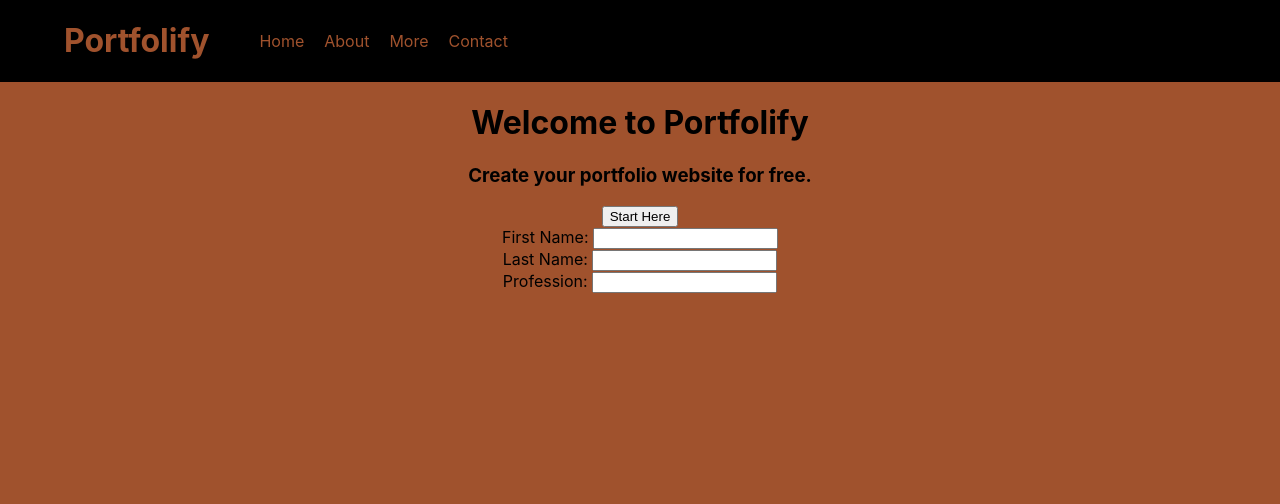
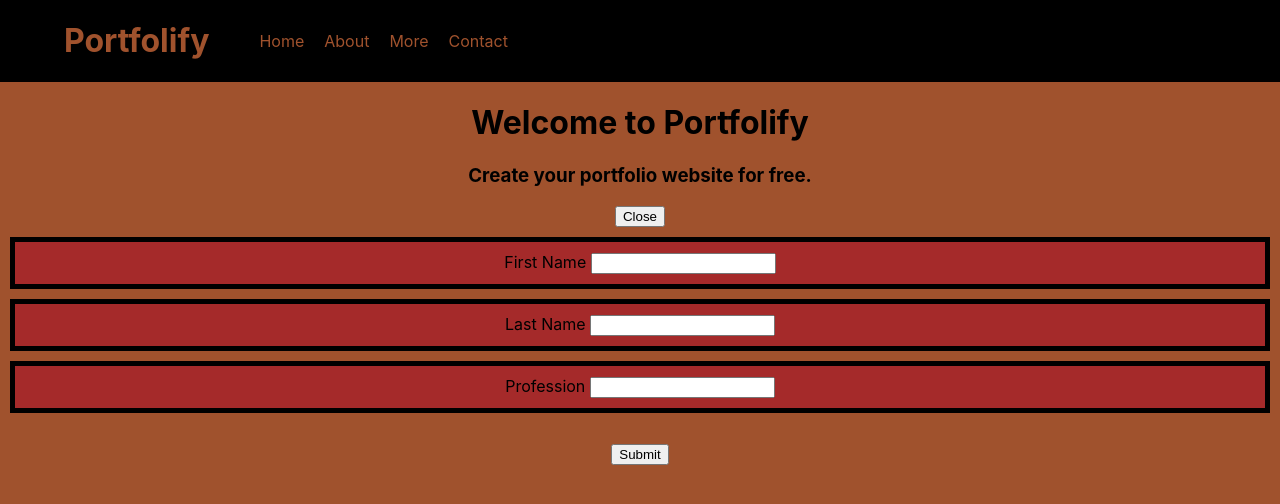
Before and after one commit to Mubarek-Hassen/portfolify-client, a React (Create React App) app: page / in a window 1280 px wide. Both pictures are taken after a click on the button "Start Here". Shown: the top 504 px of the page. Built offline with nearby package versions, Linux system fonts and the light colour scheme.

Commit message:
style added

```diff
--- a/src/components/Form/Form.jsx
+++ b/src/components/Form/Form.jsx
@@ -1,16 +1,24 @@
+import classes from './Form.module.css'
+
+const Form =(props)=>{
 
 
-const Form =(props)=>{
   return (
     <form >
-      <label>First Name: </label>
+      <div className={classes.card}>
+      <label>First Name </label>
       <input type="text" />
+      </div>
+      <div className={classes.card}>
+      <label>Last Name </label>
+      <input type="text" />
+      </div>
+      <div className={classes.card}>
+      <label>Profession </label>
+      <input type="text" />
+      </div>
       <br />
-      <label>Last Name: </label>
-      <input type="text" />
-      <br />
-      <label>Profession: </label>
-      <input type="text" />
+      <button>Submit</button>
     </form>
   )
 }
--- /dev/null
+++ b/src/components/Form/Form.module.css
@@ -0,0 +1,7 @@
+.card {
+  padding: 10px;
+  background-color: brown;
+  margin: 10px;
+  /* max-width: max-content; */
+  border: black 5px solid;
+}
--- a/src/components/LandingPage.jsx
+++ b/src/components/LandingPage.jsx
@@ -15,7 +15,7 @@ const LandingPage = (props) =>{
       <Header />
       <h1>Welcome to Portfolify</h1>
       <h3>Create your portfolio website for free.</h3>
-      <button onClick={formStartHandler}>Start Here</button>
+      <button onClick={formStartHandler}>{!startForm ? 'Start Here' : 'Close'}</button>
       {startForm && <Form/>}
     </div>
   )
```
